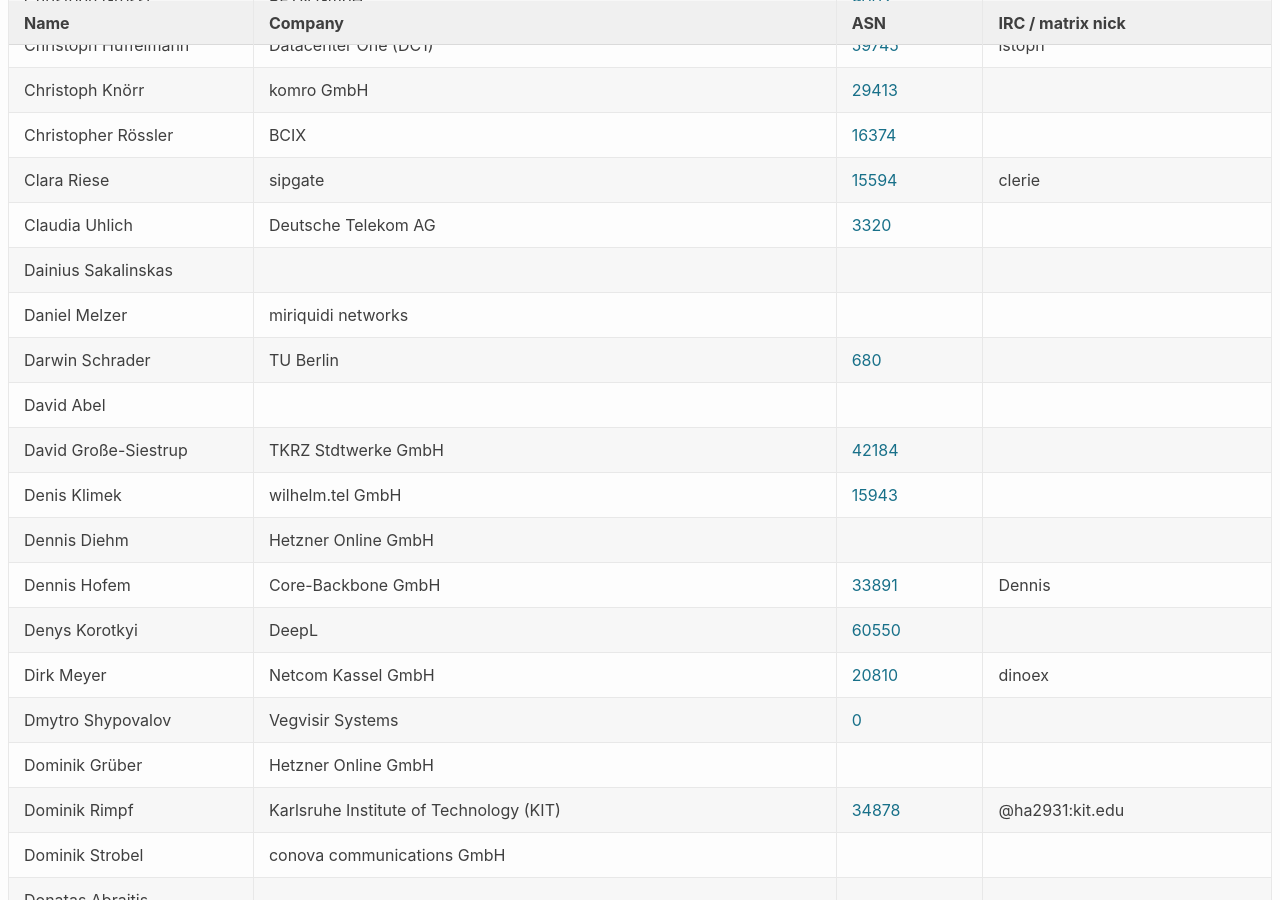
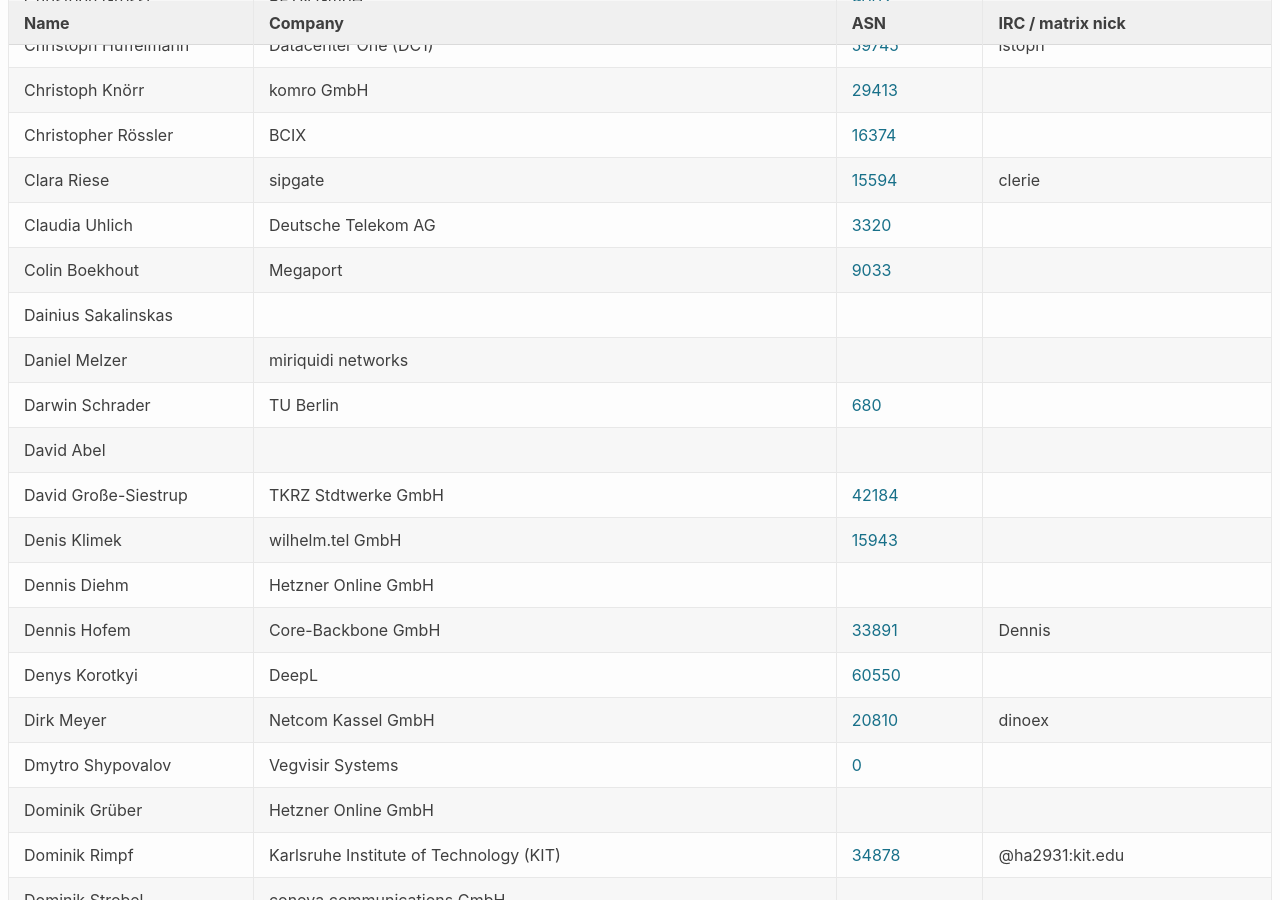
Before and after one commit to denog/pretix-attendeelist, a Jekyll site: the page built from denog16/index.markdown, in a window 1280 px wide and 900 px high, scrolled down 2968 px. Built offline with Jekyll 4.4.1, drawn with Linux system fonts in a browser that asks for light colours.

Commit message:
Latest data: Sun Oct 13 15:47:52 UTC 2024

```diff
--- a/_data/attendees_denog16_onsite.json
+++ b/_data/attendees_denog16_onsite.json
@@ -402,6 +402,12 @@
     "asn": "3320"
   },
   {
+    "name": "Colin Boekhout",
+    "company": "Megaport",
+    "irc": null,
+    "asn": "9033"
+  },
+  {
     "name": "Dainius Sakalinskas",
     "company": null,
     "irc": null,
```
